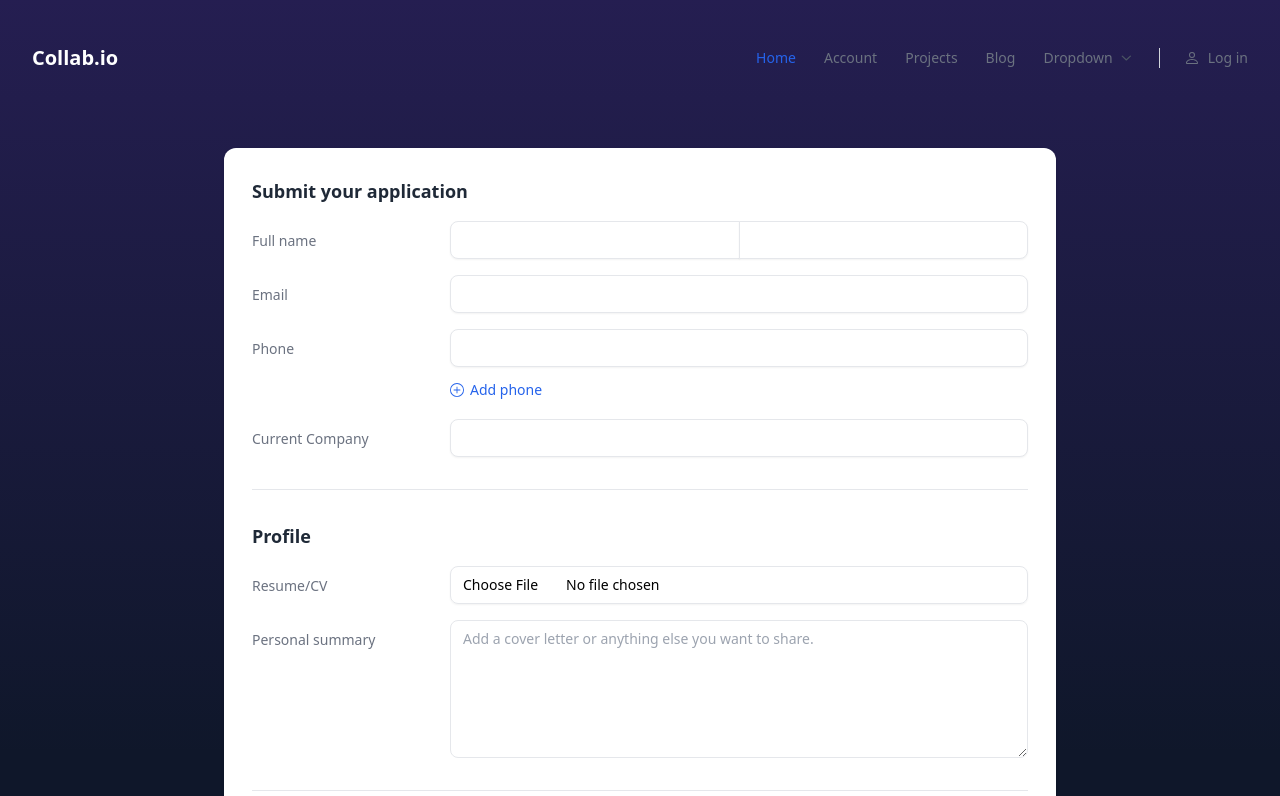
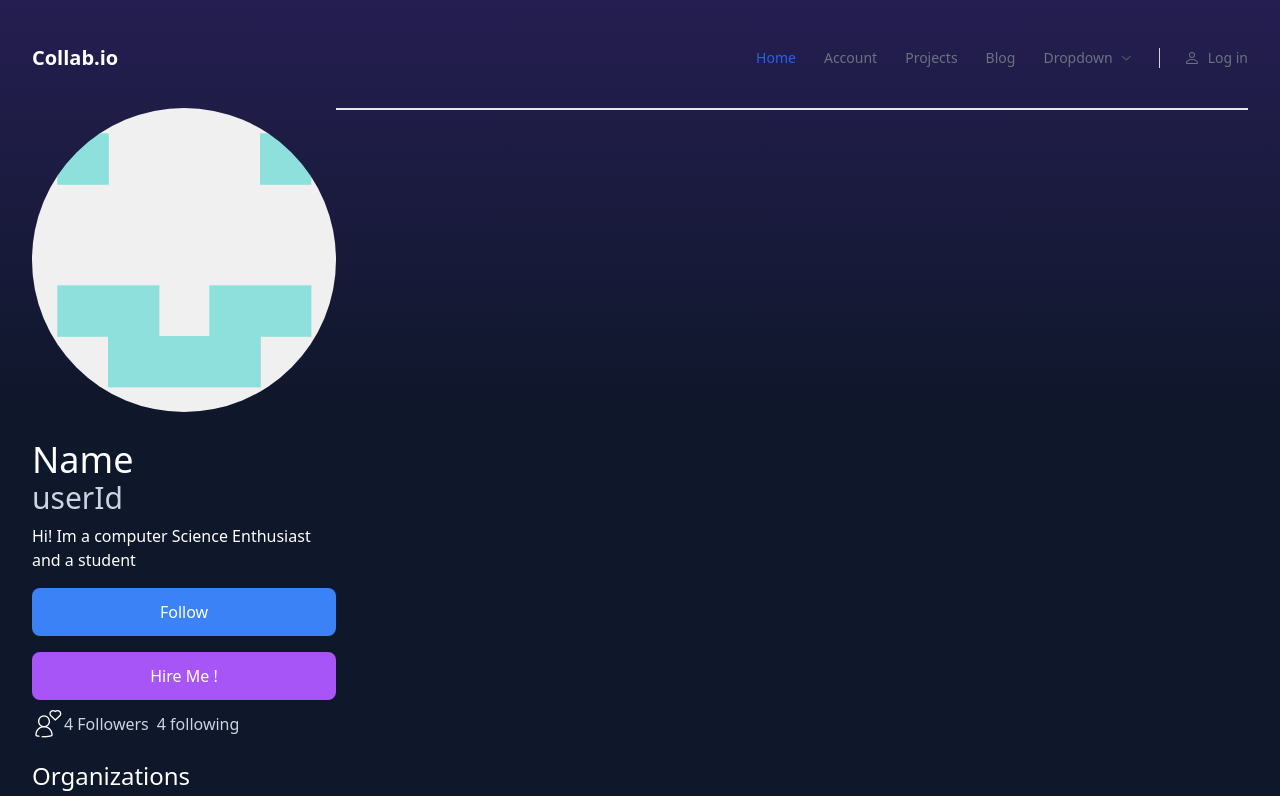
Before and after one commit to nikhilbhatia08/collab.io, a React (Create React App) app: page /user/idx in a window 1280 px wide. Shown: the top 796 px of the page. Built offline with nearby package versions, Linux system fonts and the light colour scheme.

Commit message:
did the user page deep component

```diff
--- a/src/App.js
+++ b/src/App.js
@@ -7,6 +7,7 @@ import Getstarted from './components/Getstarted';
 import Userdash from './components/Userdash';
 import Projects from './components/Projects';
 import Inproj from './components/Inproj';
+import Account from './components/Account';
 
 function App() {
   return (
@@ -17,7 +18,7 @@ function App() {
         <Route path='/' element={<Home/>}/>
         <Route path='/login' element={<Login/>}/>
         <Route path='/getstarted' element={<Getstarted/>}/>
-        <Route path='/user/:userid' element={<Userdash/>}/>
+        <Route path='/user/:userid' element={<Account/>}/>
         <Route path='/projects' element={<Projects/>}/>
         <Route exact path='/projects/:projectId' element={<Inproj/>}/>
       </Routes>
--- /dev/null
+++ b/src/components/Account.jsx
@@ -0,0 +1,33 @@
+import React from 'react'
+
+function Account() {
+    const num = 4;
+  return (
+    <>
+        <div className="py-4 px-8 flex justify-center flex-wrap">
+            <div className="flex-col mx-auto lg:basis-1/4 sm:basis-1/2 md:basis-1/4 xs:w-full">
+                <div className="rounded-full"><img className="rounded-full" src={require('../pictures/picofdev.png')} alt="" /></div>
+                <div className="mt-7"><h1 className="text-white text-4xl">Name</h1></div>
+                <div><h1 className="text-slate-300 text-3xl">userId</h1></div>
+                <div className="py-2"><p className="text-white">Hi! Im a computer Science Enthusiast and a student</p></div>
+                <div className="flex items-center"><button className="bg-blue-500 flex-1 my-2 rounded-lg py-3 px-3 text-white">Follow</button></div>
+                <div className="flex items-center"><button className=" bg-purple-500 flex-1 my-2 rounded-lg py-3 px-3 text-white">Hire Me !</button></div>
+                <div className="flex items-center pb-3">
+                    <img className="" src={require('../pictures/user-love-2.png')} alt="" />
+                    <h1 className="text-slate-300 hover:text-white">{num}  Followers</h1>
+                    <h1 className="mx-2 text-slate-300 hover:text-white">{num}   following</h1>
+                </div>
+                <div>
+                    <h1 className="pt-2 text-2xl text-white">Organizations</h1>
+                    <h1 className="text-white">Name of the organizations</h1>
+                </div>
+            </div>
+            <div className="flex-col basis-3/4 self-start border">
+
+            </div>
+        </div>
+    </>
+  )
+}
+
+export default Account
```
Also changed, not shown: src/pictures/user-love-2.png (added).
